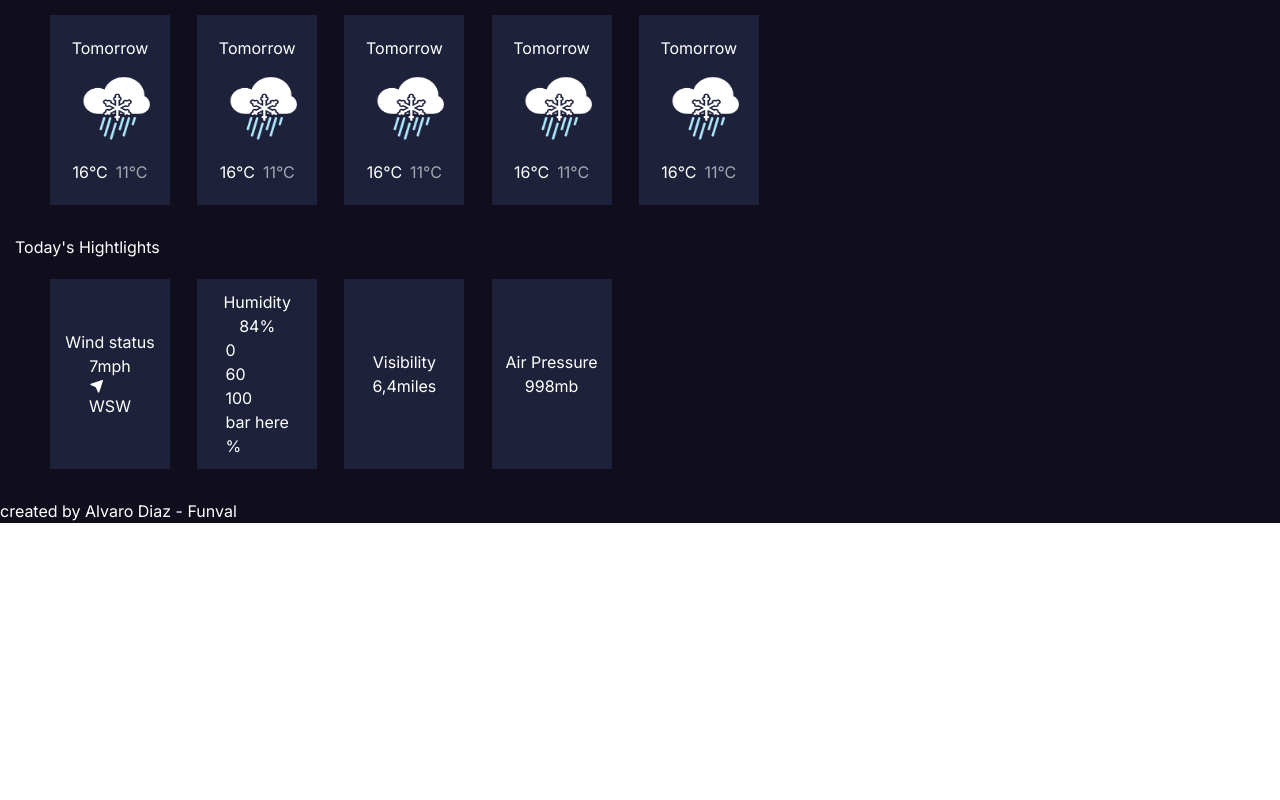
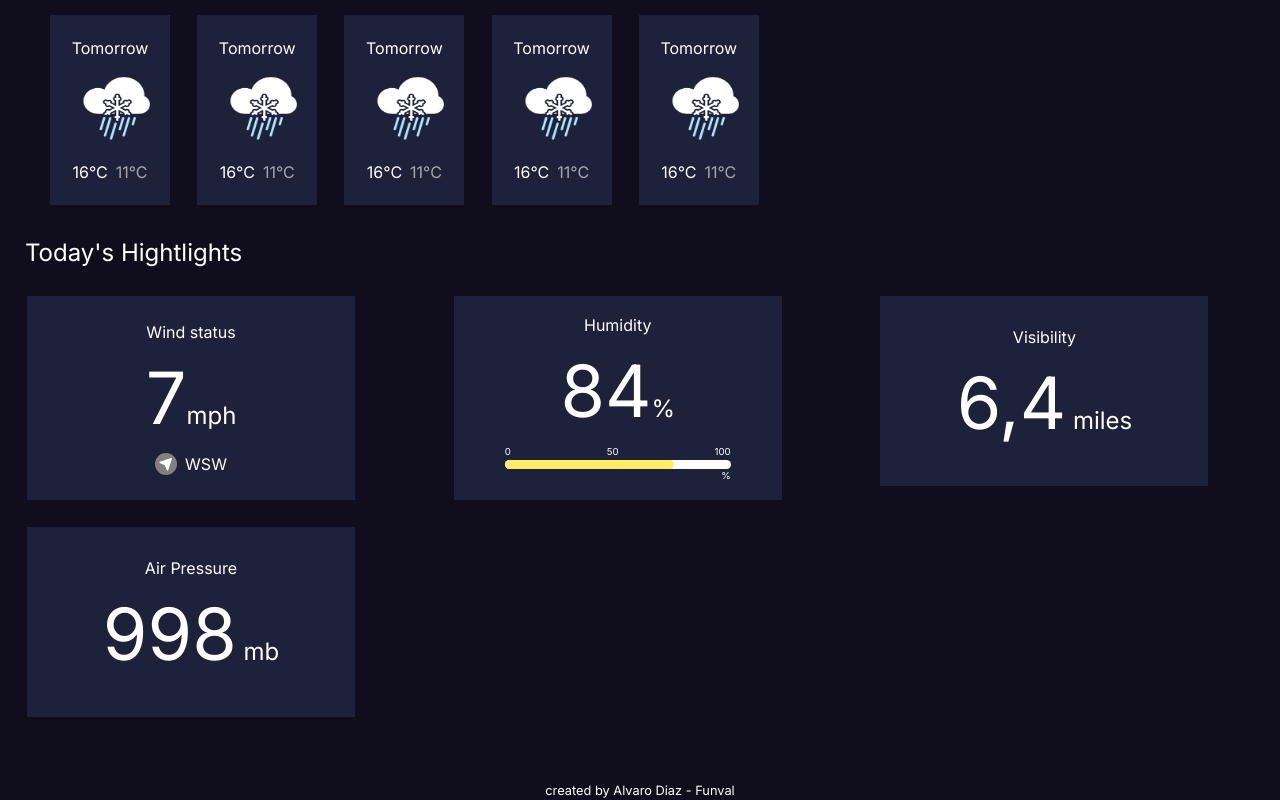
Before and after one commit to Alvarobyui/weather-web-app, a Next.js app: page / in a window 1280 px wide. Shown: the part 914-1714 px from the top of the page. Before the commit the page ends 1437 px from the top, so only its background shows below. Built offline with nearby package versions, Linux system fonts and the light colour scheme.

Commit message:
small view done

```diff
--- a/app/components/Hightlights.css
+++ b/app/components/Hightlights.css
@@ -0,0 +1,77 @@
+#hight {
+  display: flex;
+  flex-direction: column;
+}
+footer {
+  text-align: center;
+  margin-top: 4rem;
+  font-size: 0.8rem;
+}
+
+#hight .cards {
+  display: grid;
+  grid-template-columns: repeat(auto-fit, minmax(320px, 1fr));
+  padding: 25px 0px 0px 27px;
+}
+#hight .cards .card {
+  min-height: 204px;
+  min-width: 328px;
+}
+
+#hight .cards .short {
+  min-height: 159px;
+}
+
+#hight .cards .card p:nth-child(1) {
+  font-size: 1rem;
+}
+
+.big-num  {
+  font-size: 4.5rem;
+}
+
+.big-num :nth-child(1) {
+  font-size: 1.5rem;
+  /* transform: translateY(-100px); */
+}
+
+#hight .cards .card .wind-info {
+  display: flex;
+  gap: 0.5rem;
+  align-items: center;
+}
+#hight .cards .card .wind-info .wind-arrow {
+  border-radius: 50%;
+  background-color: gray ;
+  padding: 3px;
+}
+
+
+.humidity-bar {
+  display: flex;
+  flex-direction: column;
+}
+.humidity-bar div {
+  display: flex;
+  gap: 6rem;
+  justify-content: space-between;
+}
+.humidity-bar div >* {
+  font-size: 0.6rem;
+}
+
+.humidity-info > p {
+  text-align: end;
+  font-size: 0.6rem;
+}
+#bar {
+  width: 100%;
+  height: 9px;
+  background-color: #ffffff;
+  border-radius: 5px;
+}
+#bar .bar-fill {
+  width: 75%;
+  background-color: #FFEC65;
+  border-radius: 5px;
+}
--- a/app/components/Hightlights.jsx
+++ b/app/components/Hightlights.jsx
@@ -9,7 +9,7 @@ export default function Hightlights() {
       <div className="cards">
         <div className="card">
           <p className="wind-text">Wind status</p>
-          <p>
+          <p className="big-num">
             7<span className="UM">mph</span>
           </p>
           <div className="wind-info">
@@ -21,31 +21,35 @@ export default function Hightlights() {
         </div>
         <div className="card">
           <p className="humidity-text">Humidity</p>
-          <p>
+          <p className="big-num">
             84<span className="percentage">%</span>
           </p>
           <div className="humidity-info">
             <div className="humidity-bar">
-              <p>0</p>
-              <p>60</p>
-              <p>100</p>
               <div>
-                bar here
+                <span>0</span>
+                <p>50</p>
+                <p>100</p>
+              </div>
+              <div id="bar">
+                <div className="bar-fill">
+
+                </div>
               </div>
             </div>
             <p>%</p>
           </div>
         </div>
-        <div className="card">
+        <div className="card short">
           <p className="visibility-text">Visibility</p>
-          <p>
-            6,4<span className="u-distance">miles</span>
+          <p className="big-num">
+            6,4<span className="u-distance"> miles</span>
           </p>
         </div>
-        <div className="card">
+        <div className="card short">
           <p className="air-pressure-text">Air Pressure</p>
-          <p>
-            998<span className="u-pressure">mb</span>
+          <p className="big-num">
+            998<span className="u-pressure"> mb</span>
           </p>
         </div>
 
--- a/app/globals.css
+++ b/app/globals.css
@@ -6,6 +6,7 @@
 
 body {
   font-family: 'Raleway', sans-serif;
+  box-sizing: border-box;
 }
 
 .content {
@@ -14,5 +15,6 @@ body {
 }
 
 .content h1 {
-  margin-left: 15px;
+  margin-left: 25px;
+  font-size: 1.5rem;
 }
```
